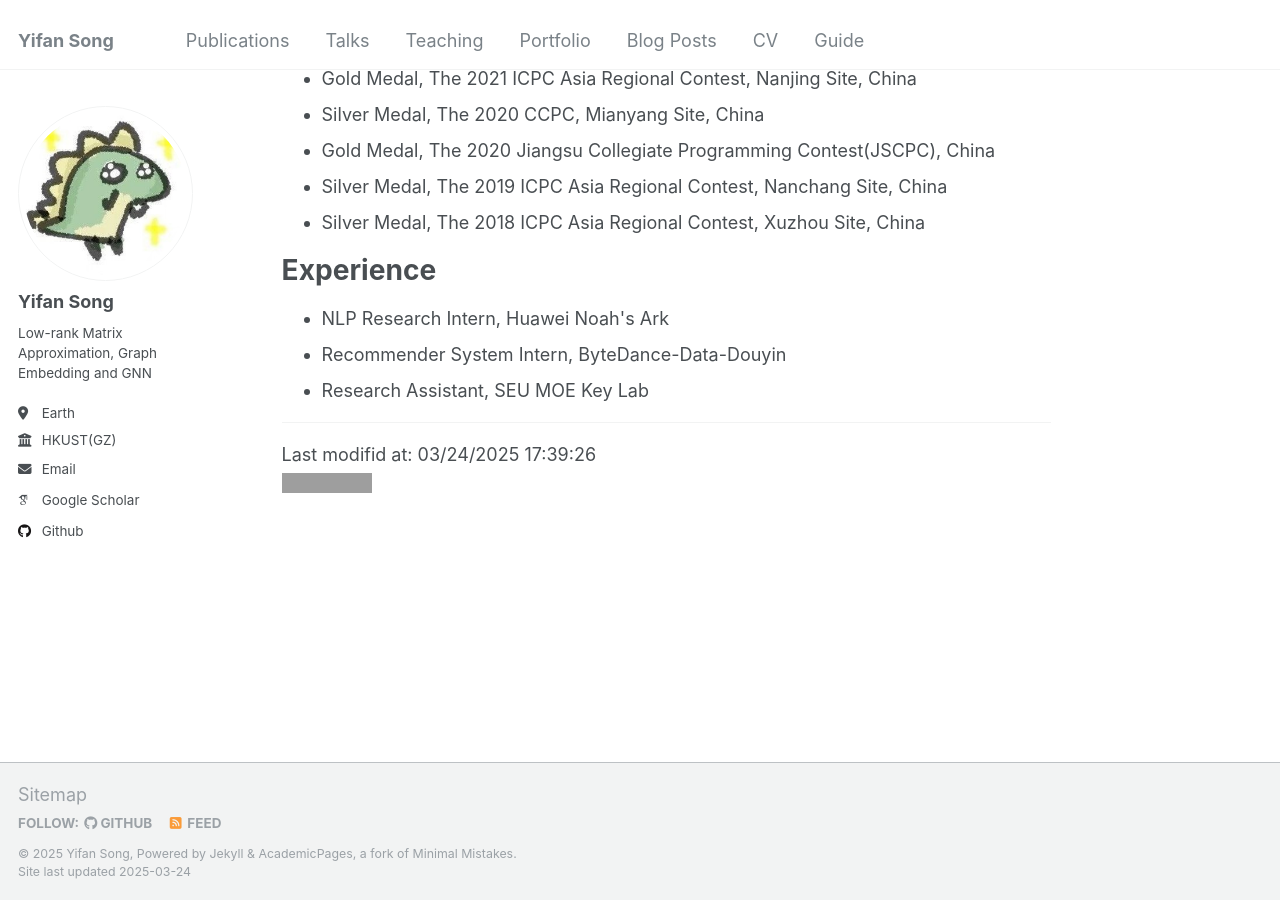
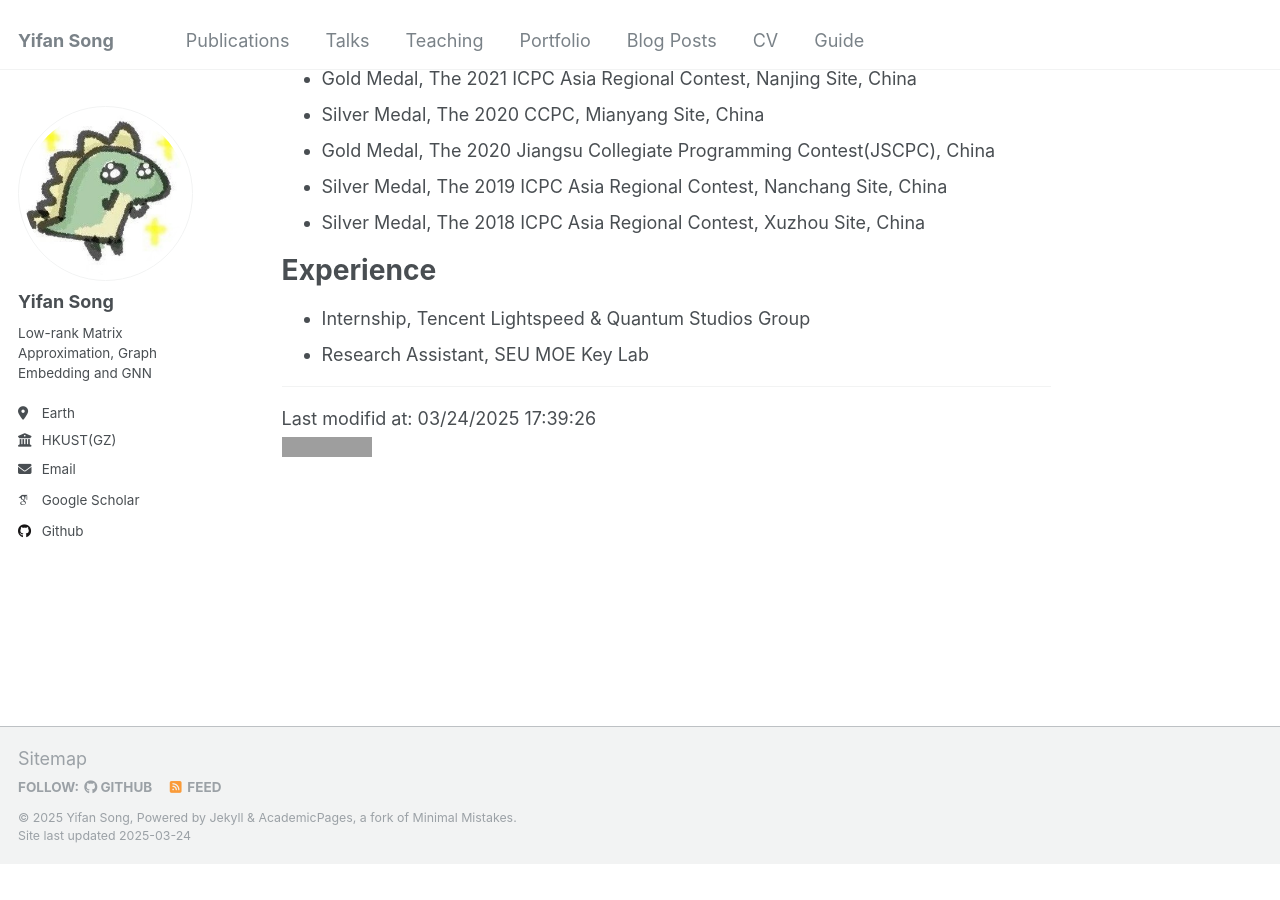
Before and after one commit to yfsong00/smallhammer.github.io, a Jekyll site: the page built from _pages/about.md, in a window 1280 px wide and 900 px high, scrolled down 1214 px. Built offline with Jekyll 4.4.1, drawn with Linux system fonts in a browser that asks for light colours; some web fonts are replaced; after the commit the page ends 2078 px from its top, so only the background shows below that; grey boxes are pictures that could not be loaded.

Commit message:
Update about.md

```diff
--- a/_pages/about.md
+++ b/_pages/about.md
@@ -57,8 +57,7 @@ Honors and Awards
 
 Experience
 ===
-* <div>NLP Research Intern, Huawei Noah's Ark</div>
-* <div>Recommender System Intern, ByteDance-Data-Douyin</div>
+* <div>Internship, Tencent Lightspeed & Quantum Studios Group</div>
 * <div>Research Assistant, SEU MOE Key Lab</div>
 
 ---
```
